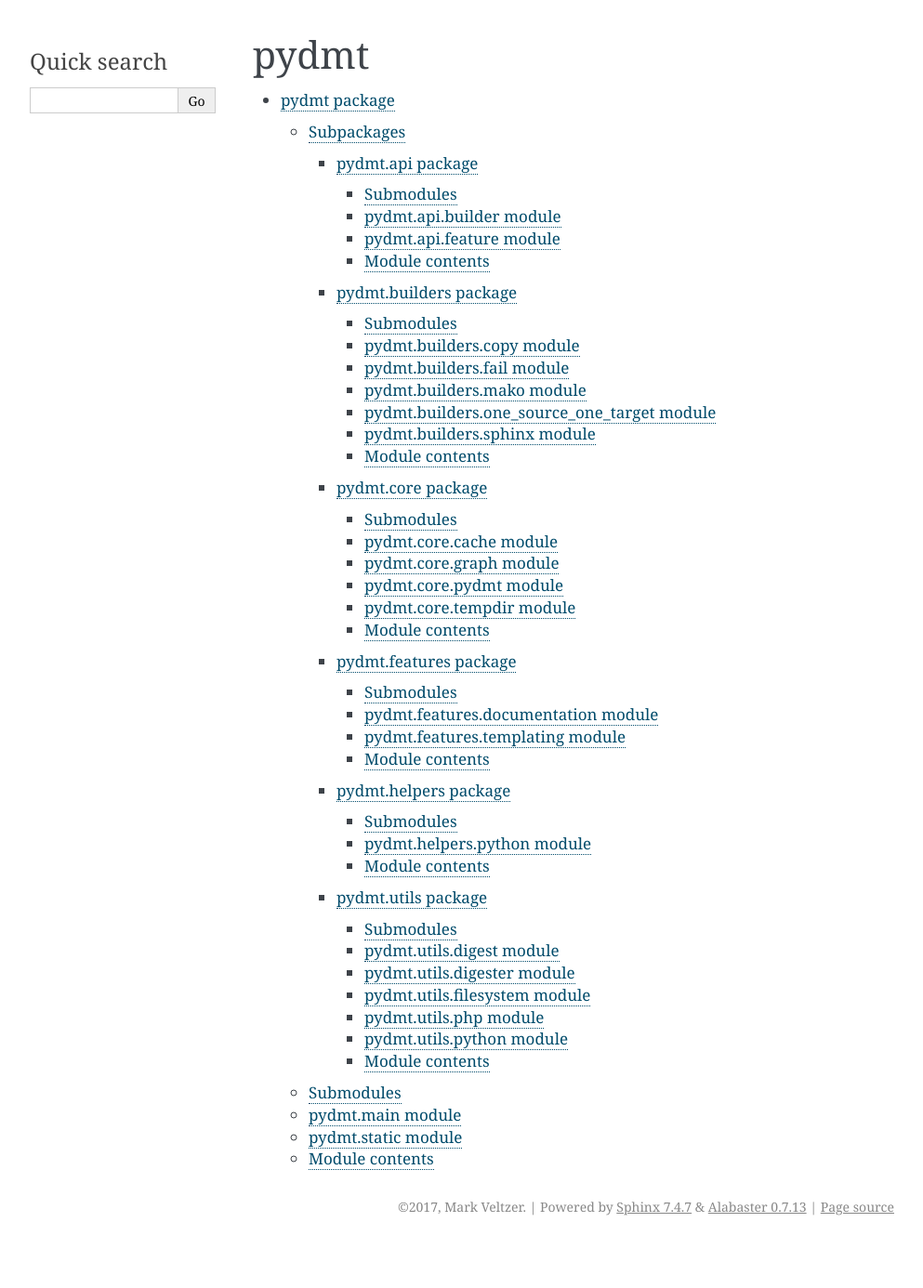
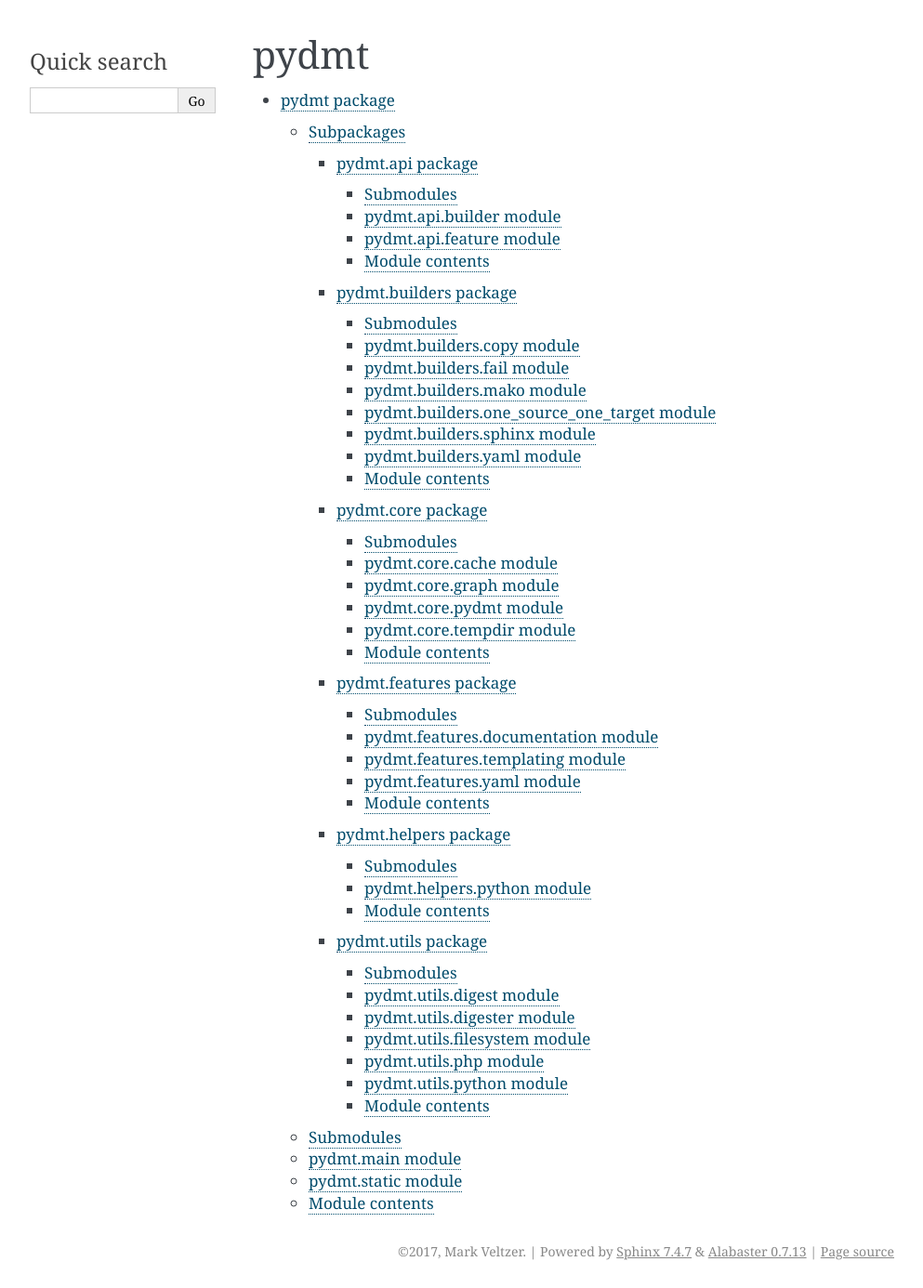
Before and after one commit to veltzer/pydmt, a Sphinx documentation site: the page built from sphinx/modules.rst, in a window 1280 px wide. Shown: the whole page at 93% size, without its empty margins (148-1141 px from the left). Built offline with Sphinx 7.4.7, drawn with Linux system fonts in a browser that asks for light colours; before the commit the page ends 1338 px from its top, so only the background shows below that.

```diff
--- a/README.rst
+++ b/README.rst
@@ -12,4 +12,4 @@ project website: https://veltzer.github.io/pydmt
 
 author: Mark Veltzer
 
-version: 0.0.80
+version: 0.0.81
--- a/config/version.py
+++ b/config/version.py
@@ -1,2 +1,2 @@
-version = (0, 0, 80)
+version = (0, 0, 81)
 version_str = ".".join(str(x) for x in version)
--- a/setup.py
+++ b/setup.py
@@ -9,7 +9,7 @@ def get_readme():
 setuptools.setup(
     # the first three fields are a must according to the documentation
     name="pydmt",
-    version="0.0.80",
+    version="0.0.81",
     packages=[
         'pydmt',
         'pydmt.api',
--- a/sphinx/pydmt.builders.rst
+++ b/sphinx/pydmt.builders.rst
@@ -44,6 +44,14 @@ pydmt.builders.sphinx module
    :undoc-members:
    :show-inheritance:
 
+pydmt.builders.yaml module
+--------------------------
+
+.. automodule:: pydmt.builders.yaml
+   :members:
+   :undoc-members:
+   :show-inheritance:
+
 Module contents
 ---------------
 
--- a/sphinx/pydmt.features.rst
+++ b/sphinx/pydmt.features.rst
@@ -20,6 +20,14 @@ pydmt.features.templating module
    :undoc-members:
    :show-inheritance:
 
+pydmt.features.yaml module
+--------------------------
+
+.. automodule:: pydmt.features.yaml
+   :members:
+   :undoc-members:
+   :show-inheritance:
+
 Module contents
 ---------------
 
```
Also changed, not shown: 1 other file.
